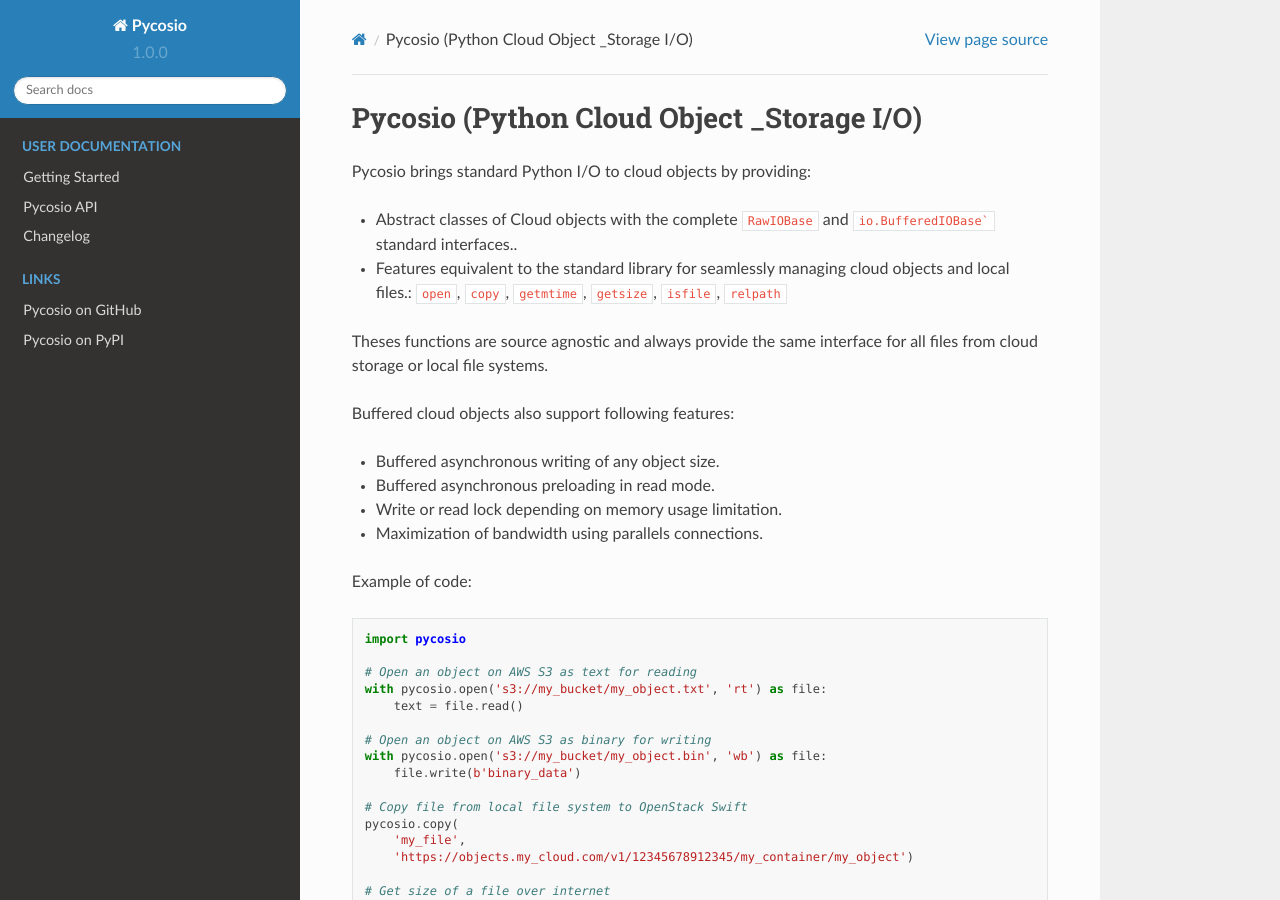
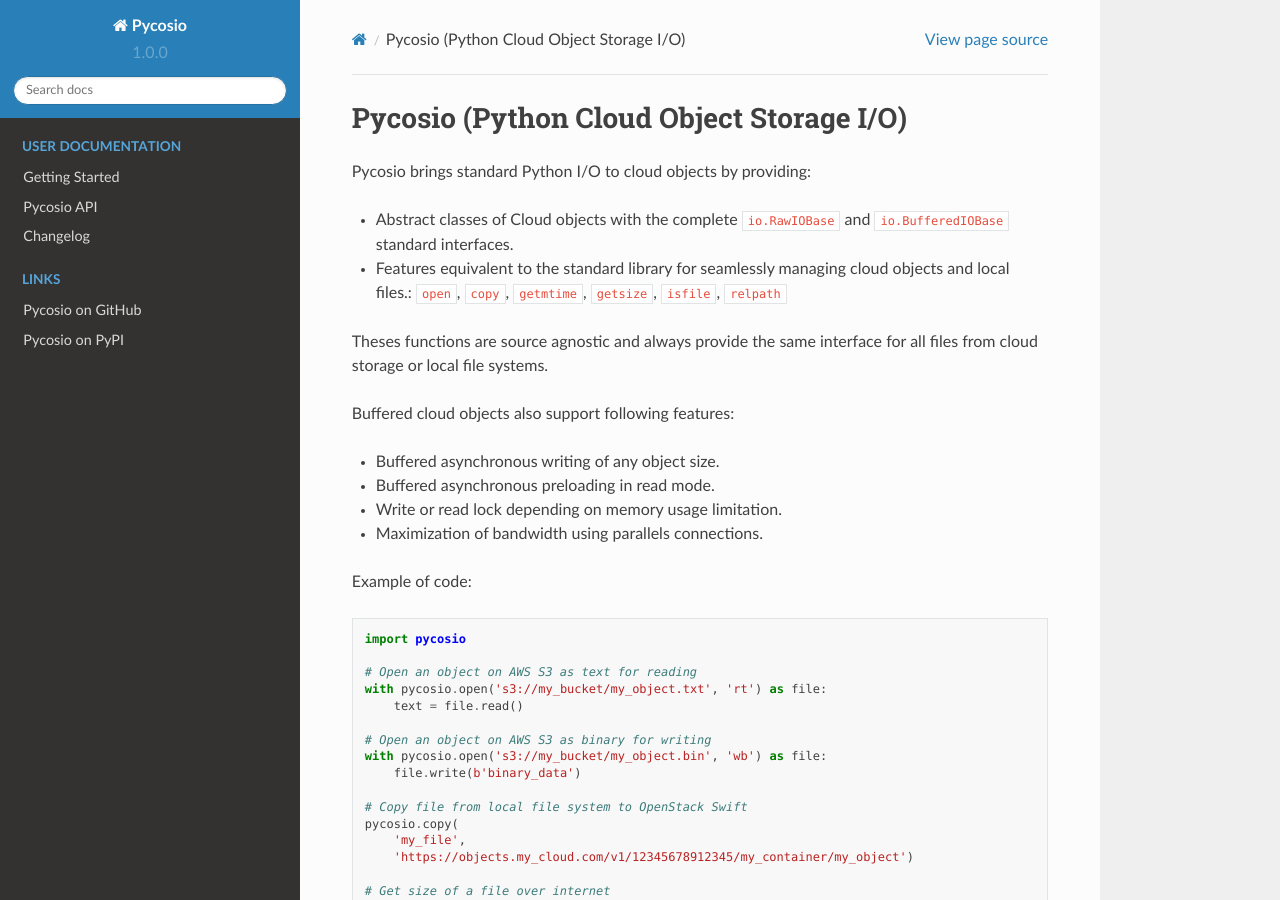
Before and after one commit to JGoutin/airfs, a Sphinx documentation site: the page built from docs/index.rst, in a window 1280 px wide and 900 px high. Built offline with Sphinx 7.4.7 and the Read the Docs theme 2.0.0, drawn with Linux system fonts in a browser that asks for light colours.

````diff
--- a/docs/index.rst
+++ b/docs/index.rst
@@ -1,10 +1,10 @@
-Pycosio (Python Cloud Object _Storage I/O)
+Pycosio (Python Cloud Object Storage I/O)
 =========================================
 
 Pycosio brings standard Python I/O to cloud objects by providing:
 
-* Abstract classes of Cloud objects with the complete ``RawIOBase`` and
-  ``io.BufferedIOBase``` standard interfaces..
+* Abstract classes of Cloud objects with the complete ``io.RawIOBase`` and
+  ``io.BufferedIOBase`` standard interfaces.
 * Features equivalent to the standard library for seamlessly managing cloud
   objects and local files.: ``open``, ``copy``, ``getmtime``, ``getsize``,
   ``isfile``, ``relpath``
````
Also changed, not shown: README.md (+23 -31 lines).
